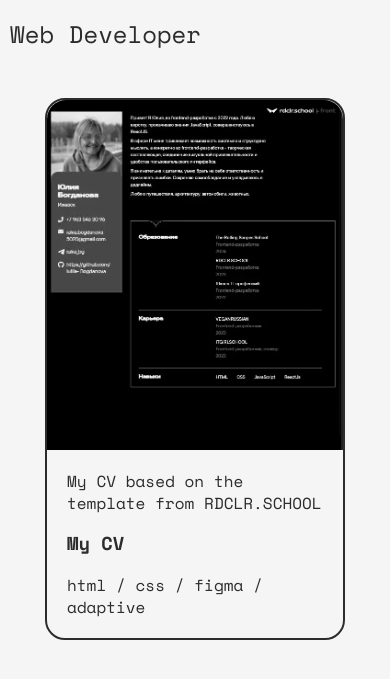
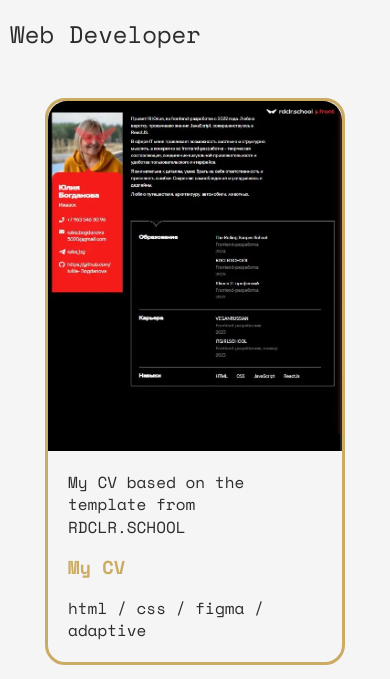
Before and after one commit to Iuliia-Bogdanova/my-portfolio, a website built with Vite: page projects.html in a window 390 px wide. Shown: the part 89-768 px from the top of the page. Built offline with nearby package versions, Linux system fonts and the light colour scheme.

Commit message:
feat: change cards behavior on mobile

```diff
--- a/src/js/modules/cards.js
+++ b/src/js/modules/cards.js
@@ -1,8 +1,18 @@
+/**
+ * NOTE: This script relies on the viewport size determined at page load.
+ * For development and testing:
+ * - Clear browser cache or enable "Disable cache" in DevTools when switching viewports.
+ * - Ensure the page is reloaded after changing viewport size for proper behavior.
+ */
+
 import { addFinishedClass } from "./utils";
+import { isMobileDevice } from "./utils";
 
+const isMobile = isMobileDevice();
+
+// Загрузить JSON относительно текущего модуля (т к json не в public)
 export async function loadCardsData() {
   try {
-    // Загрузить JSON относительно текущего модуля (т к json не в public)
     const response = await fetch(new URL("./cards.json", import.meta.url));
     if (!response.ok) throw new Error("Failed to load cards data");
     return await response.json();
@@ -23,12 +33,12 @@ export function createCardElement(cardData) {
   const cardItem = document.createElement("div");
   cardItem.classList.add("card-item");
 
-  // Создать background-image
+  // Создать фон
   const cardImage = document.createElement("div");
   cardImage.classList.add("card__img");
   cardImage.style.backgroundImage = `url("${cardData.image.default}")`;
 
-  // Создать текст карточки
+  // Создать текст
   const cardText = document.createElement("div");
   cardText.classList.add("card__text");
 
@@ -52,9 +62,6 @@ export function createCardElement(cardData) {
   cardItem.appendChild(cardImage);
   cardItem.appendChild(cardText);
 
-  // Определить вид устройства
-  const isMobile = window.matchMedia("(max-width: 768px)").matches;
-
   // Обработчики ховера для десктопа
   if (!isMobile) {
     cardItem.addEventListener("mouseenter", () => {
@@ -66,22 +73,9 @@ export function createCardElement(cardData) {
     });
   }
 
-  // Обработчики тача для мобильных
-  cardItem.addEventListener("touchstart", () => {
-    // Добавить класс для активации стилей ховера
-    cardItem.classList.add("touched");
-
-    // Динамически изменить фон
-    cardImage.style.backgroundImage = `url("${cardData.image.hover}")`;
-  });
-
-  // Убрать класс ховера
-  cardItem.addEventListener("touchend", () => {
-    cardItem.classList.remove("touched");
-
-    // Вернуть фон
-    cardImage.style.backgroundImage = `url("${cardData.image.default}")`;
-  });
+  // Добавить data-атрибуты для Intersection Observer
+  cardItem.dataset.hoverImage = cardData.image.hover;
+  cardItem.dataset.defaultImage = cardData.image.default;
 
   // Вставить карточку в ссылку
   linkElement.appendChild(cardItem);
@@ -89,7 +83,7 @@ export function createCardElement(cardData) {
   return linkElement;
 }
 
-// Загрузить данные из JSON
+// Рендер карточек
 export async function renderCards(containerSelector) {
   const cardsData = await loadCardsData();
 
@@ -100,13 +94,47 @@ export async function renderCards(containerSelector) {
     return;
   }
 
-  // Генерировать и добавлять карточки
+  // Генерировать карточки
+  const cardElements = [];
   cardsData.forEach((cardData) => {
     const cardElement = createCardElement(cardData);
+    cardElements.push(cardElement);
     container.appendChild(cardElement);
   });
 
-  // addFinishedClass для анимации карточек
+  // Добавить Intersection Observer ТОЛЬКО для мобильных устройств
+  if (isMobile) {
+    const observerOptions = {
+      root: null, // Вьюпорт
+      rootMargin: "0px",
+      threshold: 0.8, // 80% в зоне видимости
+    };
+
+    const observer = new IntersectionObserver((entries) => {
+      entries.forEach((entry) => {
+        const cardItem = entry.target;
+        const cardImage = cardItem.querySelector(".card__img");
+
+        if (entry.isIntersecting) {
+          // Добавить класс активности и изменить фон в зоне видимости
+          cardItem.classList.add("active");
+          cardImage.style.backgroundImage = `url("${cardItem.dataset.hoverImage}")`;
+        } else {
+          // Убрать класс активности и вернуть фон вне зоны видимости
+          cardItem.classList.remove("active");
+          cardImage.style.backgroundImage = `url("${cardItem.dataset.defaultImage}")`;
+        }
+      });
+    }, observerOptions);
+
+    // Добавить каждую карточку в observer
+    cardElements.forEach((cardElement) => {
+      const cardItem = cardElement.querySelector(".card-item");
+      observer.observe(cardItem);
+    });
+  }
+
+  // Анимации при загрузке
   addFinishedClass(".card-item", 100);
   addFinishedClass(".center", 0);
 }
--- a/src/js/modules/utils.js
+++ b/src/js/modules/utils.js
@@ -11,6 +11,10 @@ export function addFinishedClass(selector, delay) {
   });
 }
 
+export function isMobileDevice() {
+  return window.matchMedia("(max-width: 768px)").matches;
+}
+
 export function toggleScrollForPage(pageId) {
   if (isCurrentPage(pageId)) {
     document.body.style.overflowY = "auto";
--- a/src/scss/modules/_media.scss
+++ b/src/scss/modules/_media.scss
@@ -1,8 +1,7 @@
 @media (hover: hover) {
-  a  {
+  a:hover  {
     cursor: pointer;
     color: var(--hover-color);
-
   }
 
   button {
--- a/src/scss/style.scss
+++ b/src/scss/style.scss
@@ -50,14 +50,8 @@ body::-webkit-scrollbar-thumb {
 
 a {
   text-decoration: none;
-  color: inherit;
   color: var(--text-color);
   transition: all 0.3s ease;
-
-  // &:hover {
-  //   color: var(--hover-color);
-  //   cursor: pointer;
-  // }
 }
 
 button {
@@ -68,8 +62,6 @@ button {
 p {
   margin: 0;
   line-height: 1.4;
-  color: inherit;
-  // color: var(--text-color);
 }
 
 h1,
@@ -226,12 +218,13 @@ button.sun-moon {
     }
   }
 
-  &.touched {
+  &.active {
     border: 3px solid var(--hover-color);
-    transform: scaleY(1.1);
+    transition: all 0.4s ease;
 
     h3 {
       color: var(--hover-color);
+      transition: all 0.4s ease;
     }
   }
 }
```
